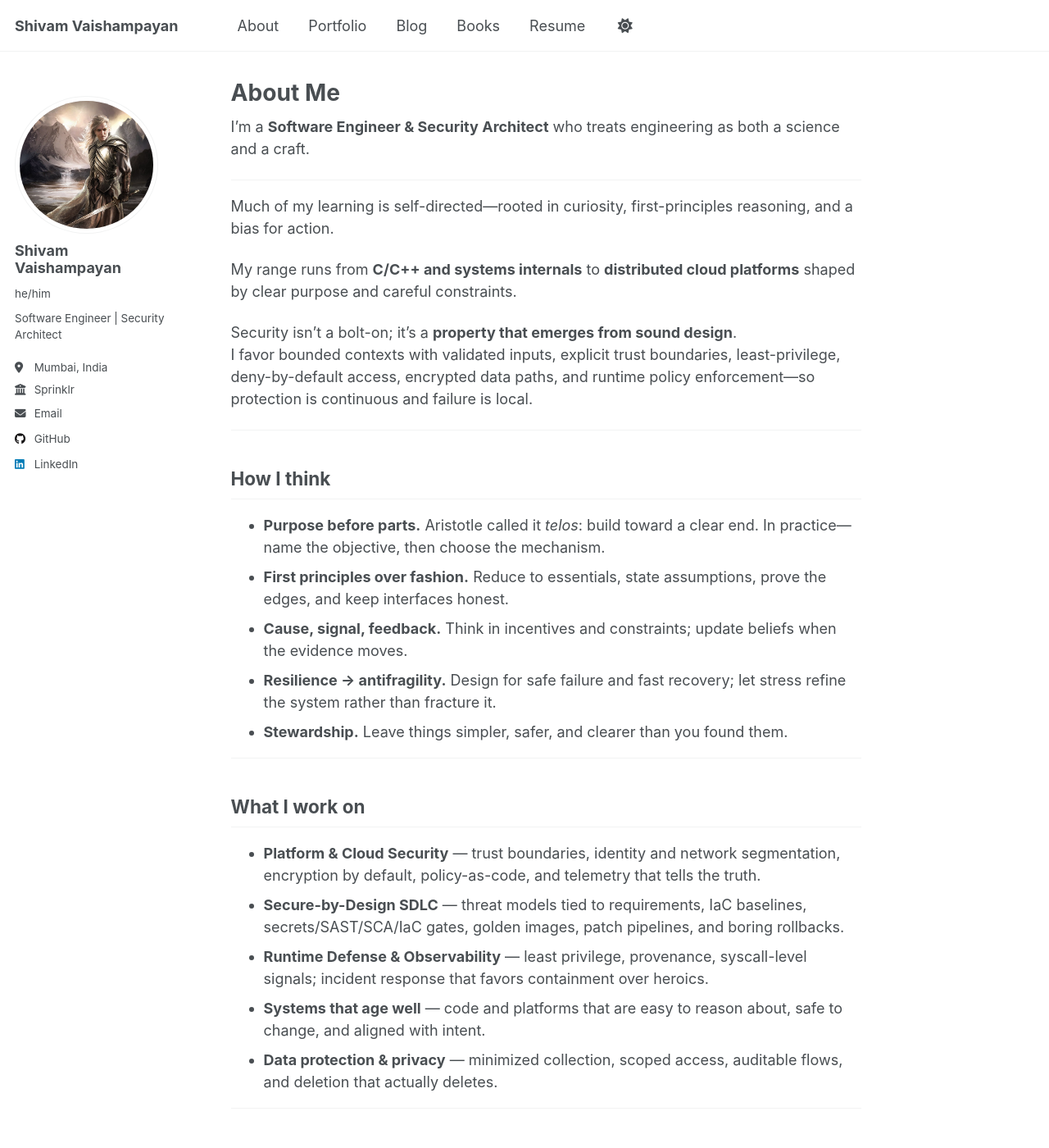
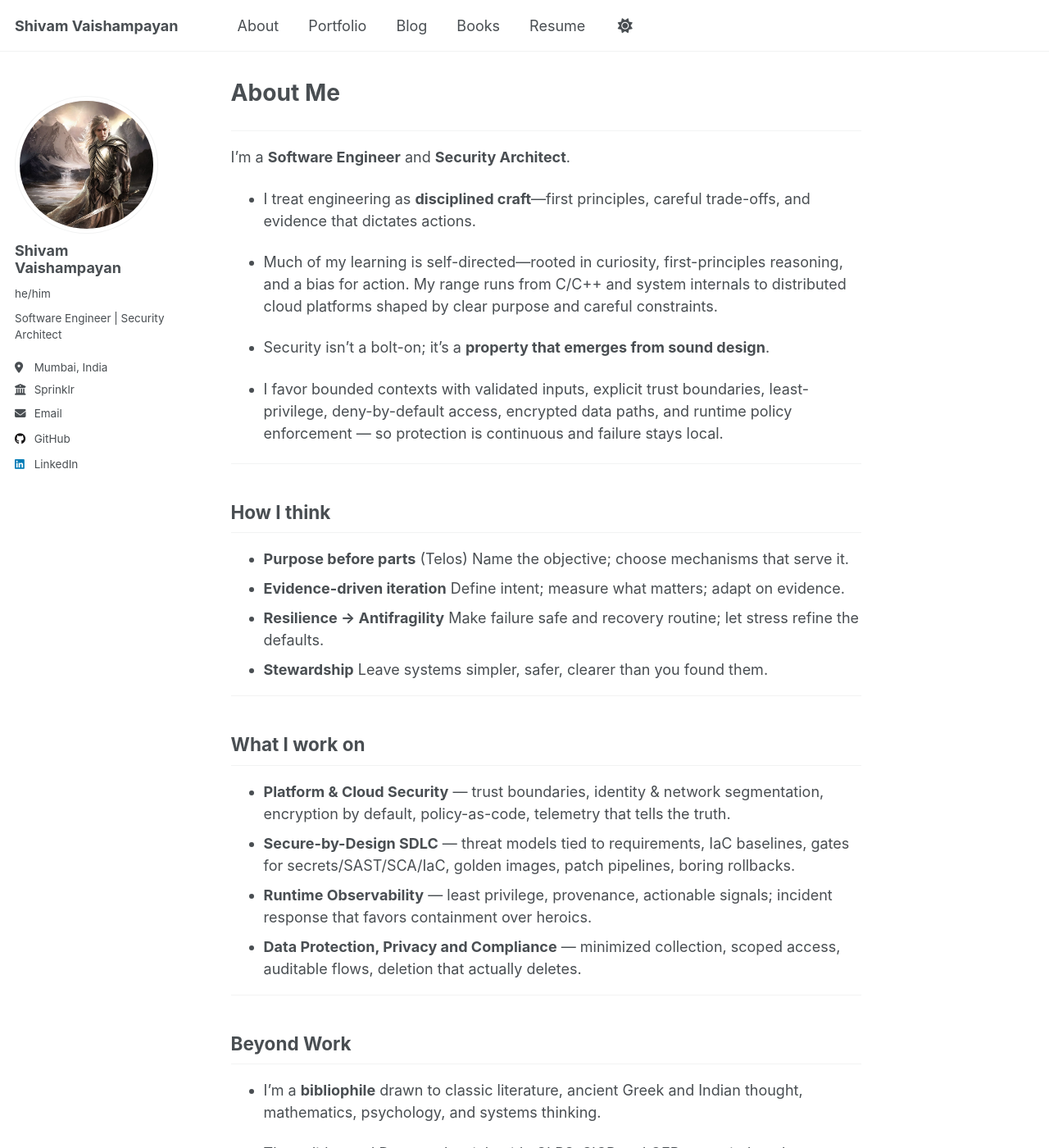
Before and after one commit to HackerM0nk/HackerM0nk.github.io, a Jekyll site: the page built from _pages/about.md, in a window 1280 px wide and 1400 px high. Shown: the whole window at 82% size. Built offline with Jekyll 4.4.1, drawn with Linux system fonts in a browser that asks for light colours; some of the changed text lies outside the part shown.

Commit message:
Update Website

```diff
--- a/_pages/about.md
+++ b/_pages/about.md
@@ -6,67 +6,54 @@ redirect_from:
   - /_pages/about.md
 author_profile: true
 ---
+---
+I’m a **Software Engineer** and **Security Architect**.
 
-I’m a **Software Engineer & Security Architect** who treats engineering as both a science and a craft.
+- I treat engineering as **disciplined craft**—first principles, careful trade-offs, and evidence that dictates actions.
 
----
+- Much of my learning is self-directed—rooted in curiosity, first-principles reasoning, and a bias for action. My range runs from C/C++ and system internals to distributed cloud platforms shaped by clear purpose and careful constraints.
 
-Much of my learning is self-directed—rooted in curiosity, first-principles reasoning, and a bias for action.
+- Security isn’t a bolt-on; it’s a **property that emerges from sound design**.
 
-My range runs from **C/C++ and systems internals** to **distributed cloud platforms** shaped by clear purpose and careful constraints.
-
-Security isn’t a bolt-on; it’s a **property that emerges from sound design**.
-I favor bounded contexts with validated inputs, explicit trust boundaries, least-privilege, deny-by-default access, encrypted data paths, and runtime policy enforcement—so protection is continuous and failure is local.
+- I favor bounded contexts with validated inputs, explicit trust boundaries, least-privilege, deny-by-default access, encrypted data paths, and runtime policy enforcement — so protection is continuous and failure stays local.
 
 ---
 
 ## How I think
-- **Purpose before parts.** Aristotle called it *telos*: build toward a clear end. In practice—name the objective, then choose the mechanism.
-- **First principles over fashion.** Reduce to essentials, state assumptions, prove the edges, and keep interfaces honest.
-- **Cause, signal, feedback.** Think in incentives and constraints; update beliefs when the evidence moves.
-- **Resilience → antifragility.** Design for safe failure and fast recovery; let stress refine the system rather than fracture it.
-- **Stewardship.** Leave things simpler, safer, and clearer than you found them.
+- **Purpose before parts** (Telos) Name the objective; choose mechanisms that serve it.
+- **Evidence-driven iteration** Define intent; measure what matters; adapt on evidence.
+- **Resilience → Antifragility** Make failure safe and recovery routine; let stress refine the defaults.
+- **Stewardship** Leave systems simpler, safer, clearer than you found them.
 
 ---
 
 ## What I work on
-- **Platform & Cloud Security** — trust boundaries, identity and network segmentation, encryption by default, policy-as-code, and telemetry that tells the truth.
-- **Secure-by-Design SDLC** — threat models tied to requirements, IaC baselines, secrets/SAST/SCA/IaC gates, golden images, patch pipelines, and boring rollbacks.
-- **Runtime Defense & Observability** — least privilege, provenance, syscall-level signals; incident response that favors containment over heroics.
-- **Systems that age well** — code and platforms that are easy to reason about, safe to change, and aligned with intent.
-- **Data protection & privacy** — minimized collection, scoped access, auditable flows, and deletion that actually deletes.
+- **Platform & Cloud Security** — trust boundaries, identity & network segmentation, encryption by default, policy-as-code, telemetry that tells the truth.
+- **Secure-by-Design SDLC** — threat models tied to requirements, IaC baselines, gates for secrets/SAST/SCA/IaC, golden images, patch pipelines, boring rollbacks.
+- **Runtime Observability** — least privilege, provenance, actionable signals; incident response that favors containment over heroics.
+- **Data Protection, Privacy and Compliance** — minimized collection, scoped access, auditable flows, deletion that actually deletes.
 
 ---
 
 ## Beyond Work
-I’m a **bibliophile** drawn to classic literature, ancient wisdom and Greko-Indian thought, mathematics, psychology, and systems thinking.
-Thucydides, Dostoevsky sit beside CLRS, SICP, and Taleb—reminders that patterns repeat and feedback loops decide  endures.
+- I’m a **bibliophile** drawn to classic literature, ancient Greek and Indian thought, mathematics, psychology, and systems thinking.
 
-Sport keeps me disciplined: football, gym training, swimming, and long rides.
+- Thucydides and Dostoevsky sit beside CLRS, SICP and GEB — reminders that patterns repeat and feedback loops decide what endures.
+
+- Sport keeps me disciplined: football, gym training, long walks and rides.
 Pacing and recovery matter in bodies and in systems; both reward consistency over theatrics.
-
-<!-- ---
-
-## Core principles
-**Ownership.** If it touches the user, it’s mine.
-**First principles.** Start from what must be true; earn the rest.
-**Bias for action.** Small steps, fast feedback, reversible by design.
-**Simplicity.** Reduce surfaces; clarify intent; name the invariants.
-**Antifragility.** Let stress inform the design and improve the defaults.
-**Stewardship.** Build with care; leave the system better than you found it. -->
 
 ---
 
 ## Toward Agentic Systems
-Soon we'll be building **Emergent Actors**, not oracles. With agency comes duty: make intent legible, bound impact, and keep causation based feedback in loop.
-Alignment in practice means **clear objectives, calibrated incentives, and corrigible behavior**—systems that update based on secure inference, accept oversight, and **fail safely** when the world surprises us.
-That’s the bridge between research ideals and production reality: **alignment you can deploy**.
+- We’re building **Emergent Actors**, not oracles. With agency comes duty: make intent legible, bound impact, and keep causal feedback in the loop.
+
+- Alignment in practice means clear objectives and corrigible behavior — systems that update on evidence, accept oversight, and fail safely when the world surprises us.
 
 ---
-- Craft over Hype
 
+### **Craft over Hype!**
 ---
-- Fundamentals over Shortcuts
-
+### **Fundamentals over Shortcuts!**
 ---
-- Steady in cause, Antifragile in Effect
+### **Steady in Cause; Antifragile in Effect...**
```
